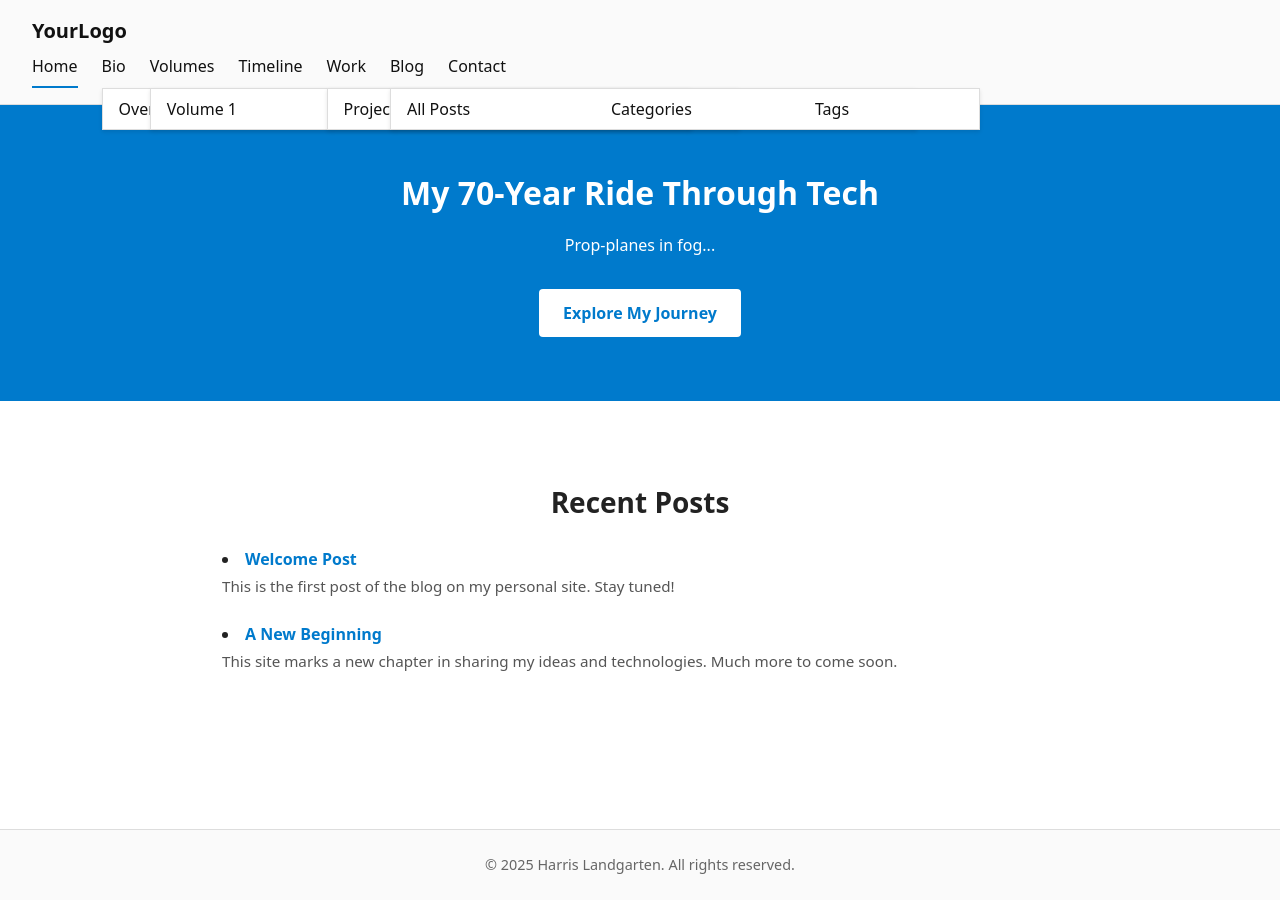
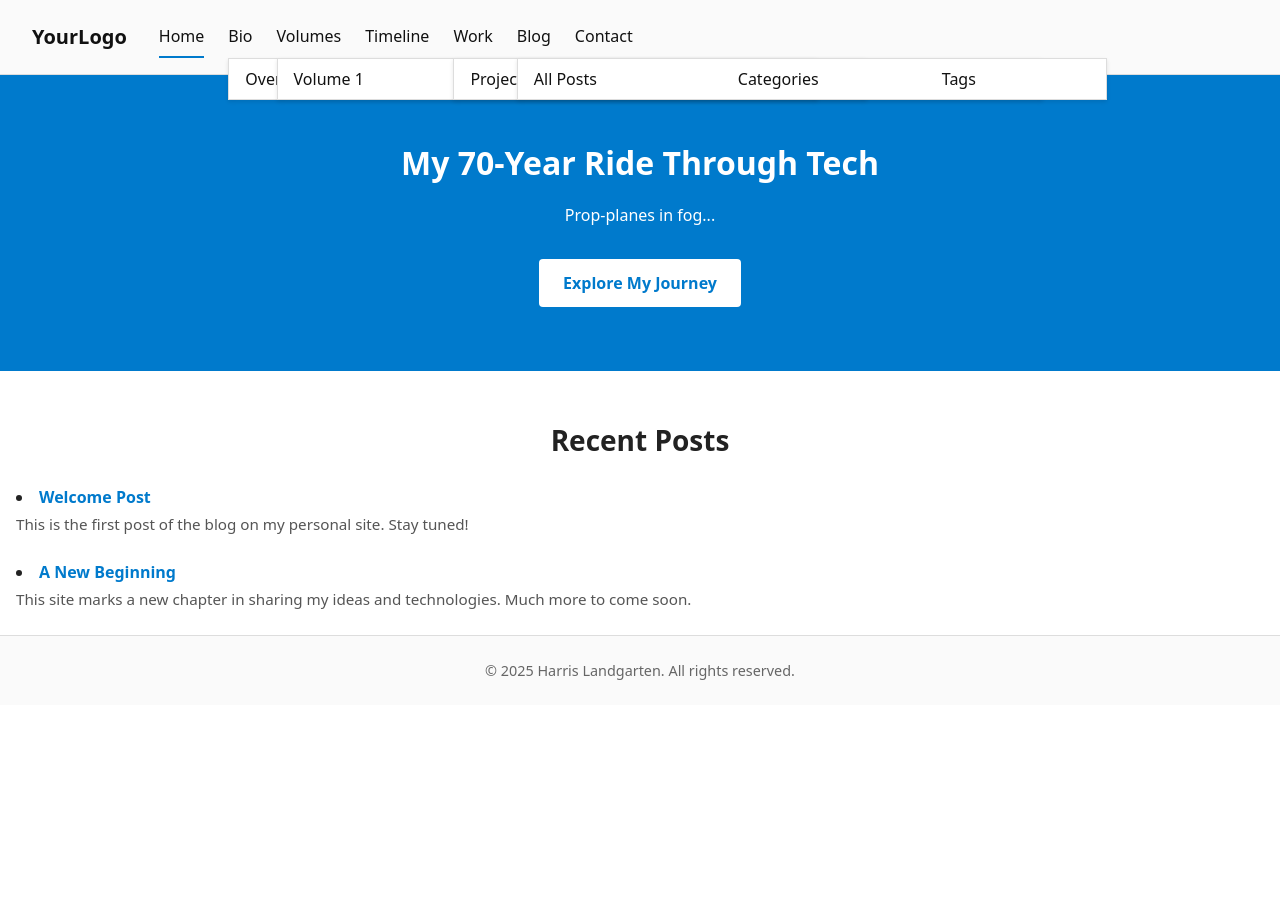
Before and after one commit to hlandgarten/hlandgarten.github.io, a Jekyll site: the page built from index.md, in a window 1280 px wide. Built offline with Jekyll 4.4.1, drawn with Linux system fonts in a browser that asks for light colours.

Commit message:
fix flex

```diff
--- a/assets/css/styles.css
+++ b/assets/css/styles.css
@@ -31,20 +31,14 @@ body {
   flex-direction: column;
   min-height: 100vh !important;
 }
-header, main, footer {
-  display: block !important;
-  grid-area: auto !important;
-  grid-template-columns: none !important;
-  grid-template-rows: none !important;
+/* Ensure each major section takes full width */
+header.site-header,
+.hero,
+main.site-content,
+footer.site-footer {
+  width: 100% !important;
+  flex-shrink: 0;
 }
-main.site-content {
-  flex: 1;       /* push footer to bottom */
-  width: 100%;
-  max-width: 900px;
-  margin: 2rem auto;
-  padding: 0 1rem;
-}
-
 /* -----------------------------------------------------------------------------
    HEADER & NAV
    ----------------------------------------------------------------------------- */
```
Also changed, not shown: 1 other file.
